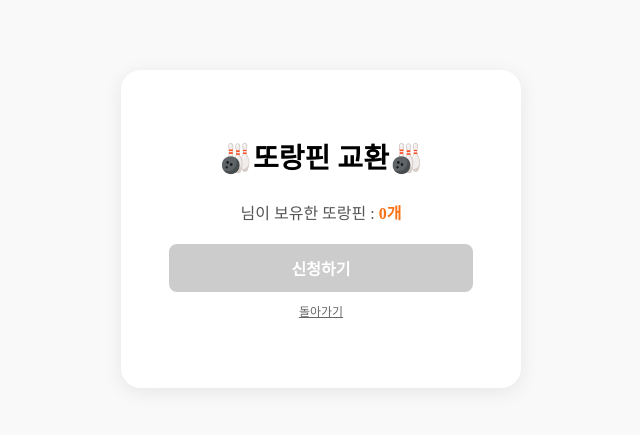
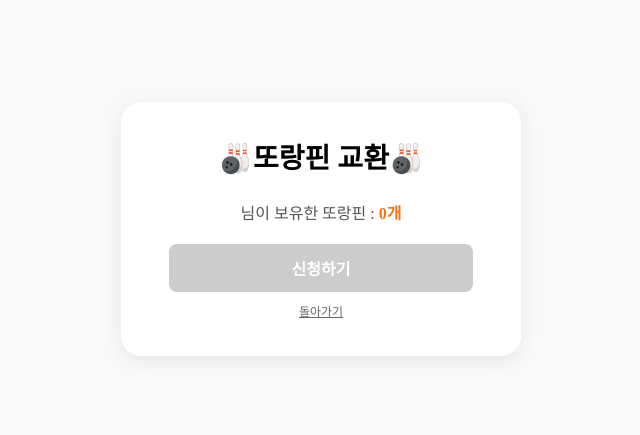
Before and after one commit to DevKyu/Torang, a React (Vite) app: page /reward in a window 1280 px wide. Shown: the part 195-630 px from the top of the page, without its empty margins (319-959 px from the left). Built offline with nearby package versions, Linux system fonts and the light colour scheme.

Commit message:
feat: 문구 및 스타일 개선

```diff
--- a/src/components/Draw.tsx
+++ b/src/components/Draw.tsx
@@ -182,7 +182,7 @@ const Draw = () => {
 
   return (
     <Container>
-      <ContentBox maxWidth="720px" paddingLarge="32px">
+      <ContentBox maxWidth="399px" paddingLarge="16px 32px">
         <Title size="medium">🎯 상품 추첨</Title>
 
         <AnimatePresence mode="wait">
@@ -215,7 +215,7 @@ const Draw = () => {
               exit={{ opacity: 0 }}
               transition={{ duration: 1.0, ease: 'easeOut', delay: 0.4 }}
             >
-              🎉 당첨 축하드립니다!
+              🎉 당첨을 축하드립니다!
             </CompletionMessage>
           )}
         </AnimatePresence>
@@ -243,7 +243,7 @@ const Draw = () => {
               transition={{ duration: 0.6, ease: 'easeOut' }}
               onClick={() => {
                 logOut();
-                navigate('/');
+                navigate('/', { replace: true });
               }}
             >
               돌아가기
--- a/src/components/ProductCard.tsx
+++ b/src/components/ProductCard.tsx
@@ -79,8 +79,6 @@ export const ProductCard = ({
           transition={{
             duration: 0.7,
             ease: 'easeOut',
-            repeat: Infinity,
-            repeatType: 'mirror',
           }}
         >
           {winnerName || '없음'}
--- a/src/components/Reward.tsx
+++ b/src/components/Reward.tsx
@@ -144,7 +144,7 @@ const Reward = () => {
   };
 
   return (
-    <Layout title="🎳또랑핀 교환🎳">
+    <Layout title="🎳또랑핀 교환🎳" paddingLarge="16px 48px">
       <Section>
         <PinCount>
           <UserName>{userName}</UserName>님이 보유한 또랑핀 :{' '}
@@ -195,7 +195,7 @@ const Reward = () => {
           transition={{ duration: 0.6, ease: 'easeOut' }}
           onClick={() => {
             logOut();
-            navigate('/');
+            navigate('/', { replace: true });
           }}
         >
           돌아가기
--- a/src/components/layouts/Layout.tsx
+++ b/src/components/layouts/Layout.tsx
@@ -2,13 +2,15 @@ import { Container, ContentBox, Title } from '../../styles/commonStyle';
 
 type LayoutProps = {
   title?: string;
+  maxWidth?: string;
+  paddingLarge?: string;
   children: React.ReactNode;
 };
 
-const Layout = ({ title, children }: LayoutProps) => {
+const Layout = ({ title, maxWidth, paddingLarge, children }: LayoutProps) => {
   return (
     <Container>
-      <ContentBox>
+      <ContentBox maxWidth={maxWidth} paddingLarge={paddingLarge}>
         {title && <Title>{title}</Title>}
         {children}
       </ContentBox>
```
